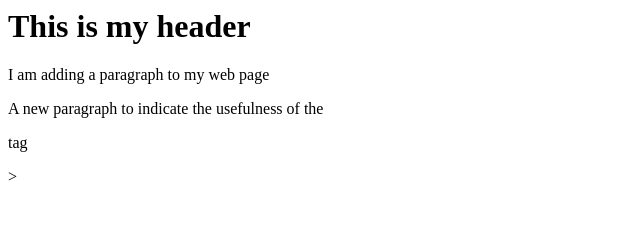
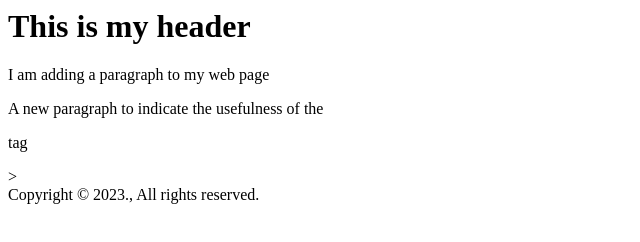
Before and after one commit to fresh-joey/Git-demo, a plain HTML site: page index.html in a window 1280 px wide. Shown: the whole page, without its empty margins (0-640 px from the left). Drawn offline with Linux system fonts and the light colour scheme.

Commit message:
added footer

```diff
--- a/index.html
+++ b/index.html
@@ -8,6 +8,8 @@
   <h1> This is my header </h1>
   <p> I am adding a paragraph to my web page </p
   <p> A new paragraph to indicate the usefulness of the <p> tag</p>>
+
+  <footer> Copyright &copy; 2023., All rights reserved. </footer>
 </body>
 
 
```
